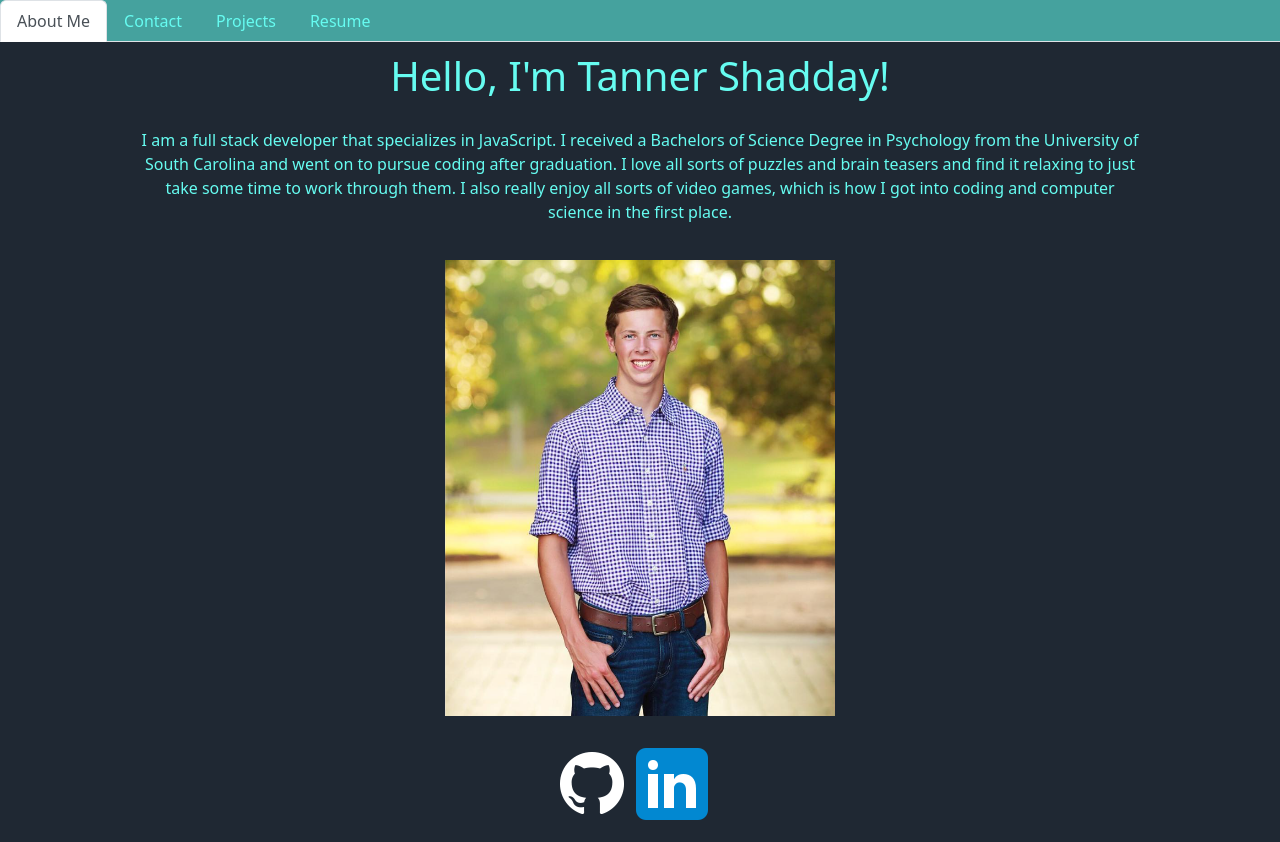
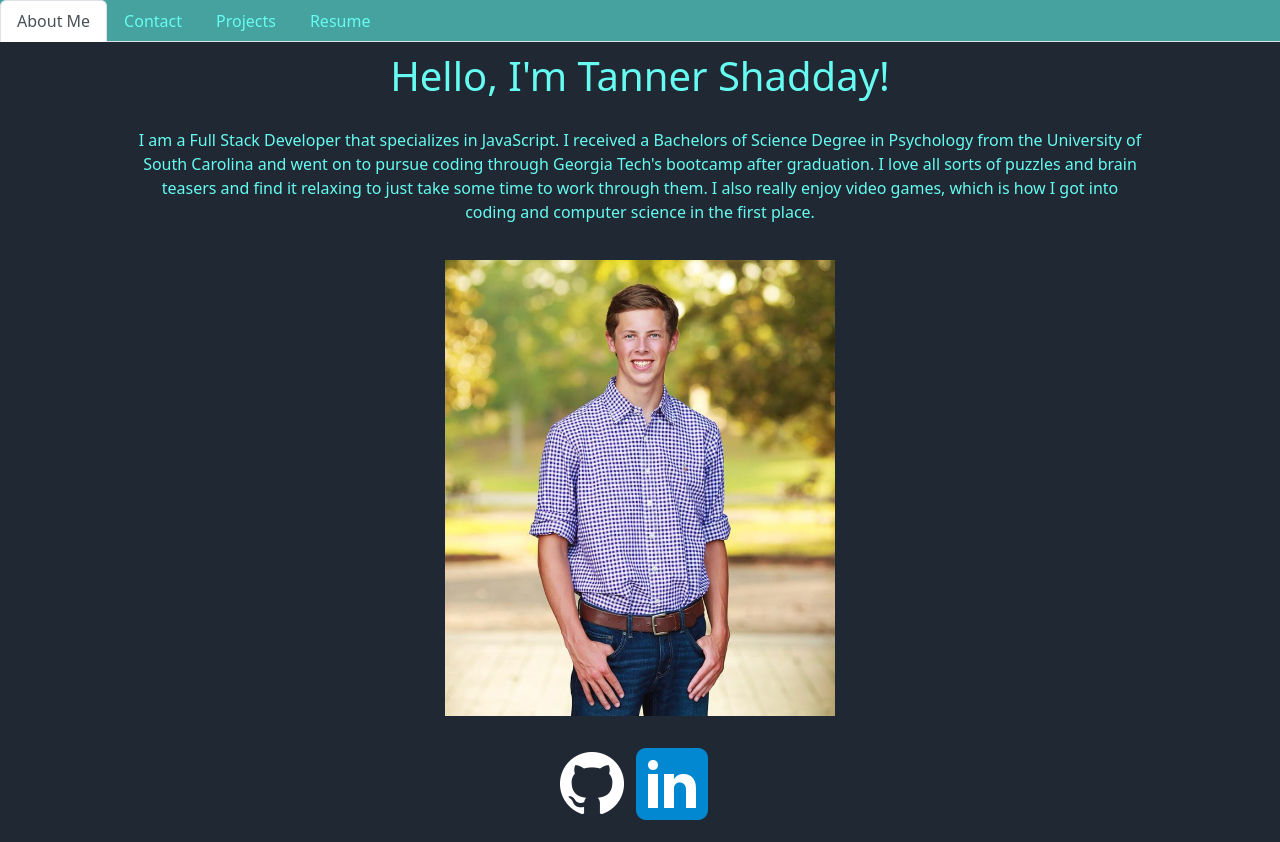
Before and after one commit to tshadday/React-Portfolio, a React (Create React App) app: page / in a window 1280 px wide. Built offline with nearby package versions, Linux system fonts and the light colour scheme.

Commit message:
reworded AboutMe

```diff
--- a/src/components/pages/AboutMe.js
+++ b/src/components/pages/AboutMe.js
@@ -7,7 +7,7 @@ function AboutMe() {
     return(
         <div className="content">
             <h1>Hello, I'm Tanner Shadday!</h1>
-            <p>I am a full stack developer that specializes in JavaScript. I received a Bachelors of Science Degree in Psychology from the University of South Carolina and went on to pursue coding after graduation. I love all sorts of puzzles and brain teasers and find it relaxing to just take some time to work through them. I also really enjoy all sorts of video games, which is how I got into coding and computer science in the first place. </p>
+            <p>I am a Full Stack Developer that specializes in JavaScript. I received a Bachelors of Science Degree in Psychology from the University of South Carolina and went on to pursue coding through Georgia Tech's bootcamp after graduation. I love all sorts of puzzles and brain teasers and find it relaxing to just take some time to work through them. I also really enjoy video games, which is how I got into coding and computer science in the first place. </p>
             <img src={PicMe} alt="Me" height="40%" width="40%" />
             <Footer />
         </div>
```
